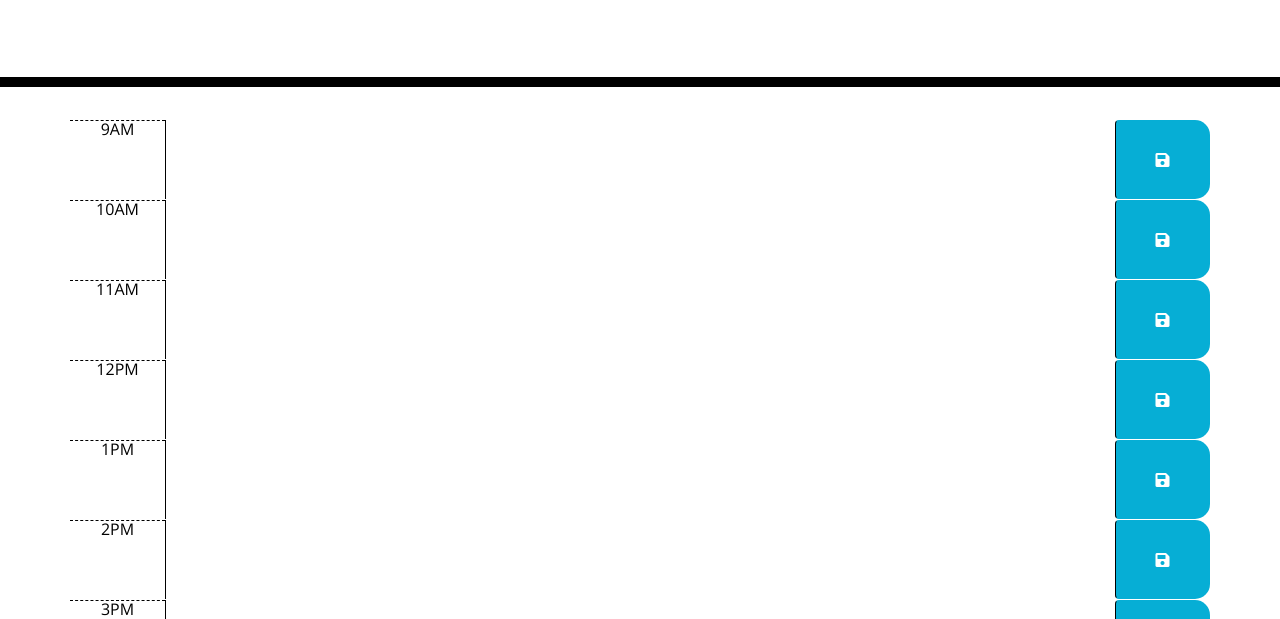
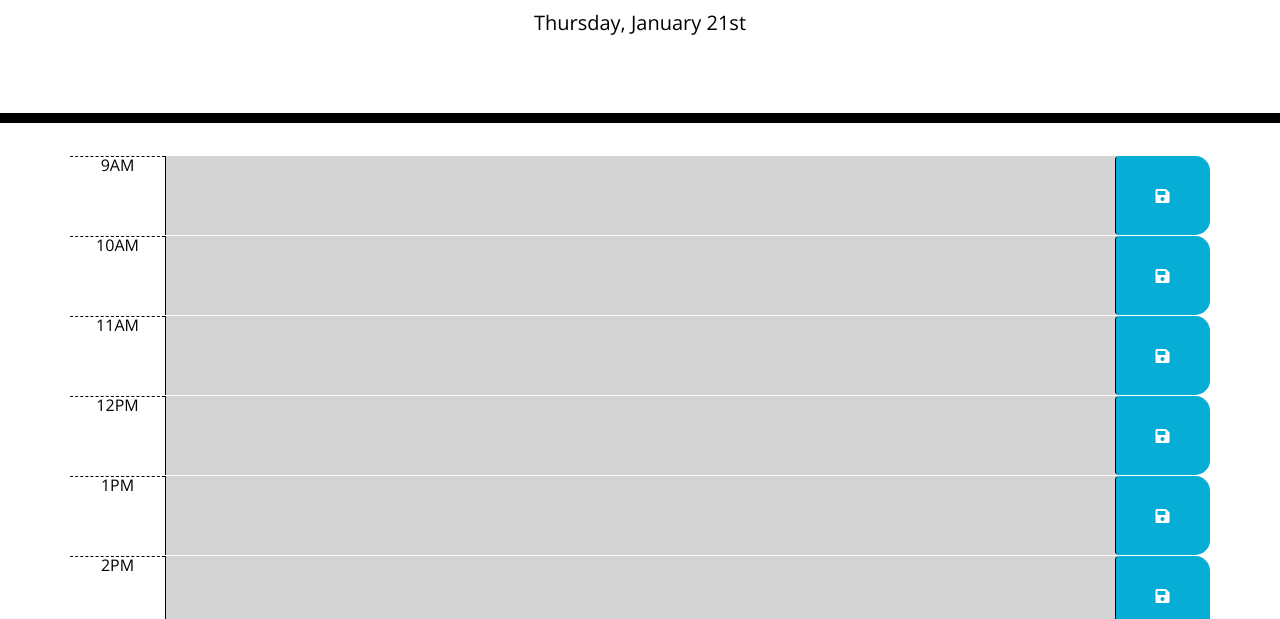
Before and after one commit to anthonydominguez86/work-day-scheduler-week-5, a plain HTML site: page index.html in a window 1280 px wide. Shown: the part 181-800 px from the top of the page. Drawn offline with nearby package versions, Linux system fonts and the light colour scheme; files that its build step writes are made by us from their sources.

Commit message:
update path in HTML,added screenshot path to README

```diff
--- a/index.html
+++ b/index.html
@@ -18,7 +18,7 @@
       href="https://fonts.googleapis.com/css?family=Open+Sans&display=swap"
       rel="stylesheet"
     />
-    <link rel="stylesheet" href="style.css" />
+    <link rel="stylesheet" href="assets/style.css" />
     <title>Work Day Scheduler</title>
   </head>
 
@@ -78,6 +78,6 @@
 
     <script src="https://cdnjs.cloudflare.com/ajax/libs/jquery/3.2.1/jquery.min.js"></script>
     <script src="https://cdnjs.cloudflare.com/ajax/libs/moment.js/2.24.0/moment.min.js"></script>
-    <script src="script.js"></script>
+    <script src="assets/script.js"></script>
   </body>
 </html>
```
Also changed, not shown: 1 other file.
